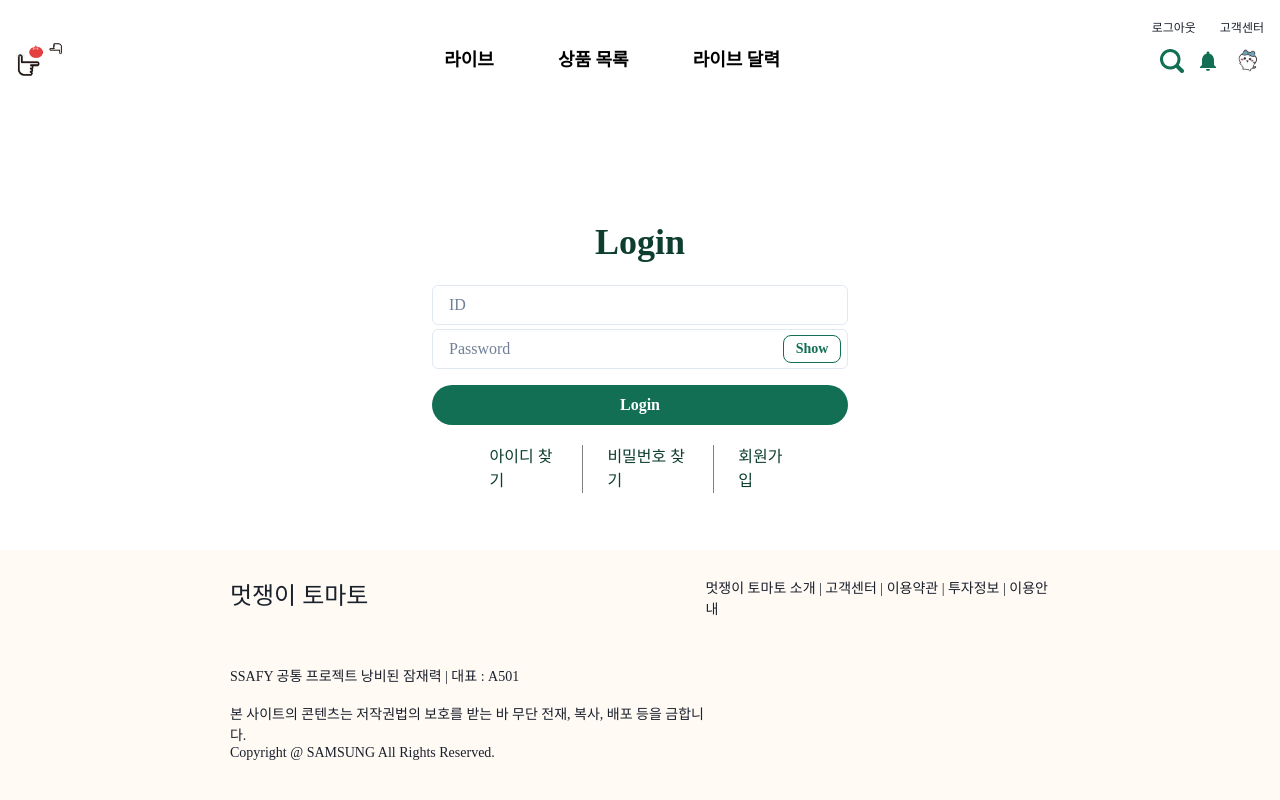
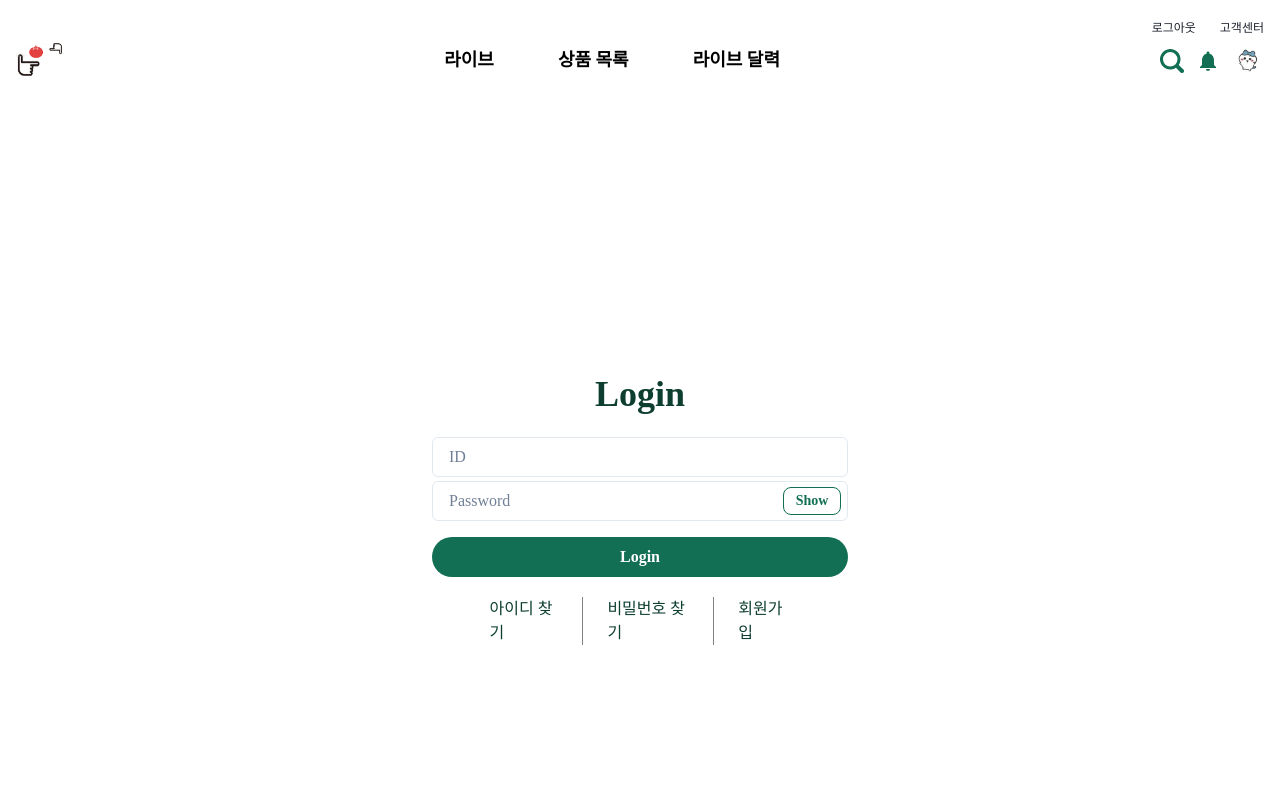
Before and after one commit to YangSSo51/the-cool-tomato, a React (Vite) app in the folder vite-project/: page /v1/login in a window 1280 px wide. Shown: the top 800 px of the page. Built offline with nearby package versions, Linux system fonts and the light colour scheme; a web font is replaced by a local one.

Commit message:
Style: 로그인 페이지 뷰포인트 변경 푸터가 보이지 않도록

```diff
--- a/vite-project/src/pages/LoginPage.tsx
+++ b/vite-project/src/pages/LoginPage.tsx
@@ -5,9 +5,9 @@ import LoginNavigate from "../components/login/LoginNavigate";
 function LoginPage() {
     return (
         <>
-            <Center my="auto">
+            <Center my="auto" h={"90vh"} w={"100%"}>
                 <Container
-                    pt={3}
+                    // pt={3}
                     m={0}
                     maxW={{ xl: "35%", lg: "75%", sm: "90%" }}
                     centerContent
```
